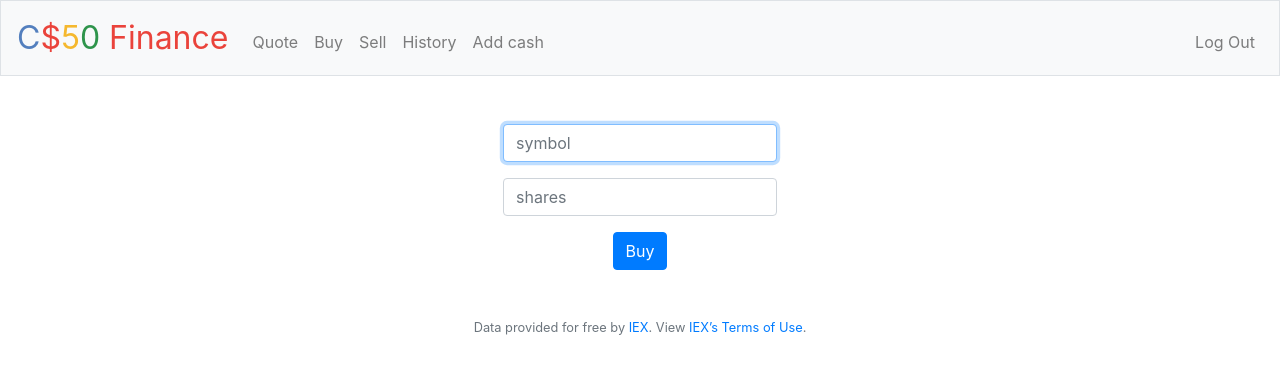
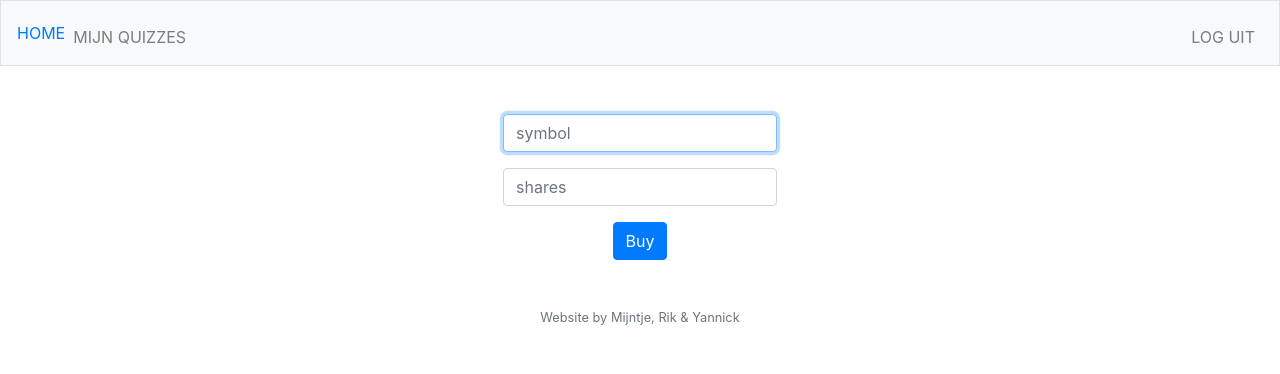
Before and after one commit to ybierens/vriendenquiz, a Flask app: page /buy in a window 1280 px wide. Shown: the top 374 px of the page. Run offline with Flask 2, Linux system fonts and the light colour scheme; a user stored in the database is signed in; some libraries are stand-ins or nearby versions.

Commit message:
aanpassingen layout

```diff
--- a/templates/layout.html
+++ b/templates/layout.html
@@ -27,26 +27,22 @@
     <body>
 
         <nav class="navbar navbar-expand-md navbar-light bg-light border">
-            <a class="navbar-brand" href="/"><span class="blue">C</span><span class="red">$</span><span class="yellow">5</span><span class="green">0</span> <span class="red">Finance</span></a>
+            <a class="nav-item" href="/"> <span class="red">HOME</span></a>
             <button aria-controls="navbar" aria-expanded="false" aria-label="Toggle navigation" class="navbar-toggler" data-target="#navbar" data-toggle="collapse" type="button">
                 <span class="navbar-toggler-icon"></span>
             </button>
             <div class="collapse navbar-collapse" id="navbar">
                 {% if session.user_id %}
                     <ul class="navbar-nav mr-auto mt-2">
-                        <li class="nav-item"><a class="nav-link" href="/quote">Quote</a></li>
-                        <li class="nav-item"><a class="nav-link" href="/buy">Buy</a></li>
-                        <li class="nav-item"><a class="nav-link" href="/sell">Sell</a></li>
-                        <li class="nav-item"><a class="nav-link" href="/history">History</a></li>
-                        <li class="nav-item"><a class="nav-link" href="/cash">Add cash</a></li>
+                        <li class="nav-item"><a class="nav-link" href="/mijn_quizzes">MIJN QUIZZES</a></li>
                     </ul>
                     <ul class="navbar-nav ml-auto mt-2">
-                        <li class="nav-item"><a class="nav-link" href="/logout">Log Out</a></li>
+                        <li class="nav-item"><a class="nav-link" href="/log_uit">LOG UIT</a></li>
                     </ul>
                 {% else %}
                     <ul class="navbar-nav ml-auto mt-2">
-                        <li class="nav-item"><a class="nav-link" href="/register">Register</a></li>
-                        <li class="nav-item"><a class="nav-link" href="/login">Log In</a></li>
+                        <li class="nav-item"><a class="nav-link" href="/maak_account">MAAK ACCOUNT</a></li>
+                        <li class="nav-item"><a class="nav-link" href="/log_in">LOG IN</a></li>
                     </ul>
                 {% endif %}
             </div>
@@ -65,7 +61,7 @@
         </main>
 
         <footer class="small text-center text-muted">
-            Data provided for free by <a href="https://iextrading.com/developer">IEX</a>. View <a href="https://iextrading.com/api-exhibit-a/">IEX’s Terms of Use</a>.
+            Website by Mijntje, Rik & Yannick
         </footer>
 
     </body>
```
